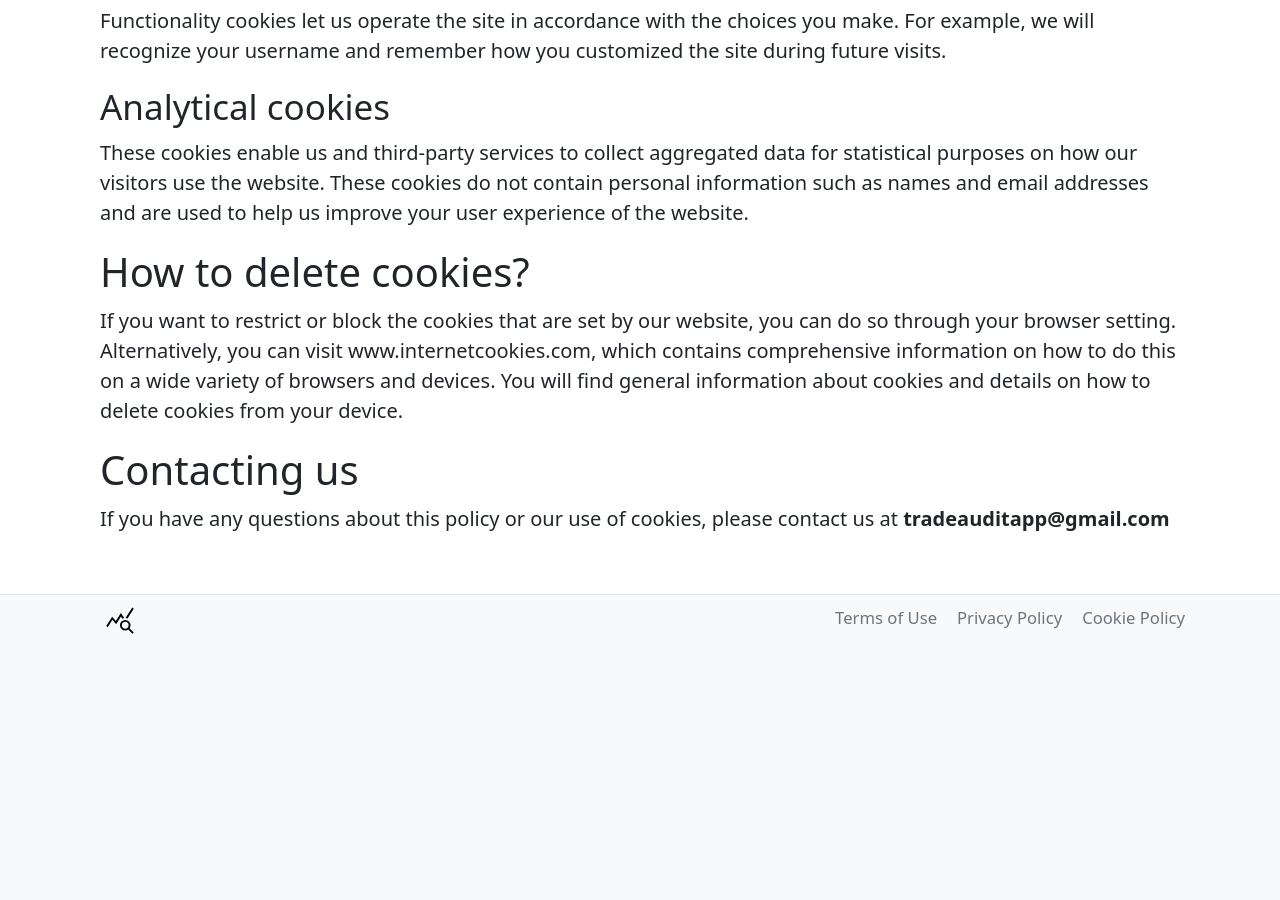
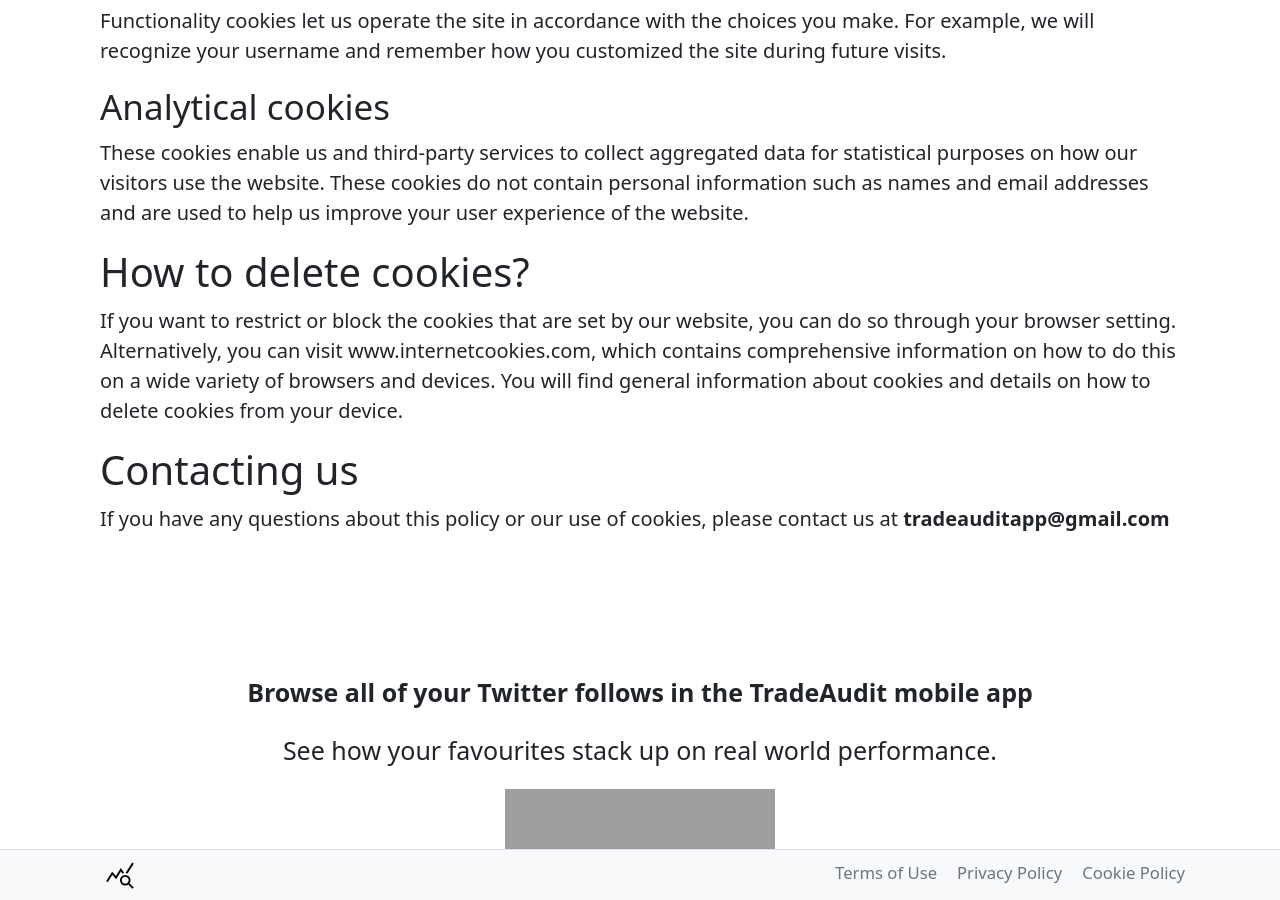
Before and after one commit to stevenrskelton/tradeaudit.app, a Jekyll site: the page built from cookie-policy.md, in a window 1280 px wide and 900 px high, scrolled down 740 px. Built offline with Jekyll 4.4.1, drawn with Linux system fonts in a browser that asks for light colours; before the commit the page ends 1385 px from its top, so only the background shows below that; grey boxes are pictures that could not be loaded.

Commit message:
Update empty.html

```diff
--- a/_layouts/empty.html
+++ b/_layouts/empty.html
@@ -26,10 +26,26 @@
     </nav>
   </header>
 
-  <main class="bg-body" style="flex-grow:1">
+  <main class="bg-body" style="flex-grow:1;display: flex;flex-direction: column;">
+
     <div class="container-xl g-5 my-5 flex-shrink-0">
     {{ content }}
     </div>
+
+    <div style="flex-grow:1;display: inline-flex;align-self: stretch;">
+      <span class="lead" style="text-align:center;text-justify:inter-word;margin:auto">
+          <p class="mt-5 fw-bold">
+            Browse all of your Twitter follows in the TradeAudit mobile app
+          </p>
+          <p>
+            See how your favourites stack up on real world performance.
+          </p>
+          <div class="text-center">
+            <img alt="Get it on Google Play" id="logo-img" src="https://play.google.com/intl/en_us/badges/static/images/badges/en_badge_web_generic.png" height="60px">
+          </div>
+      </span>
+    </div>
+
   </main>
 
   <footer class="border-top footer mt-auto" style="font-size:smaller">
```
